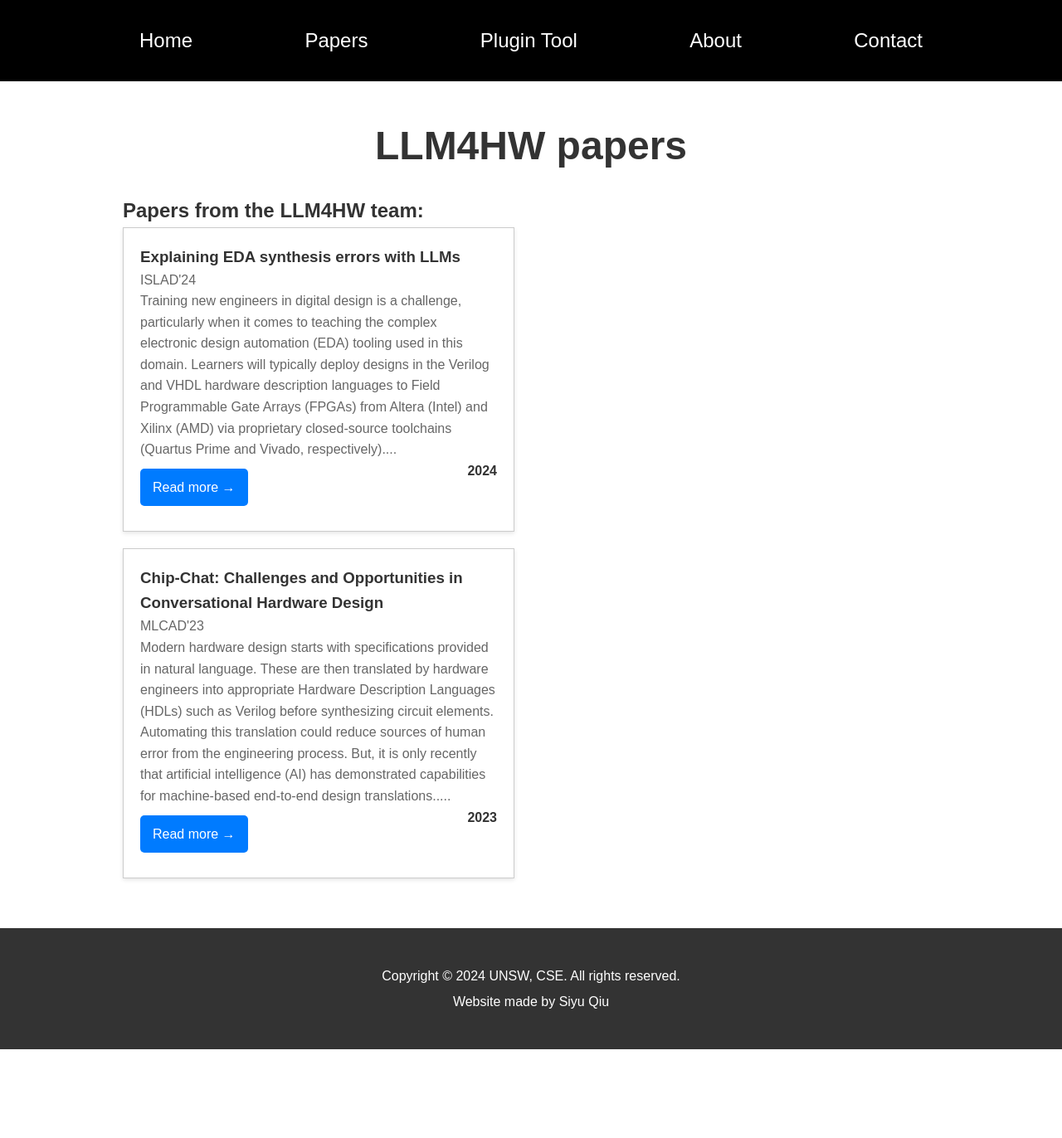
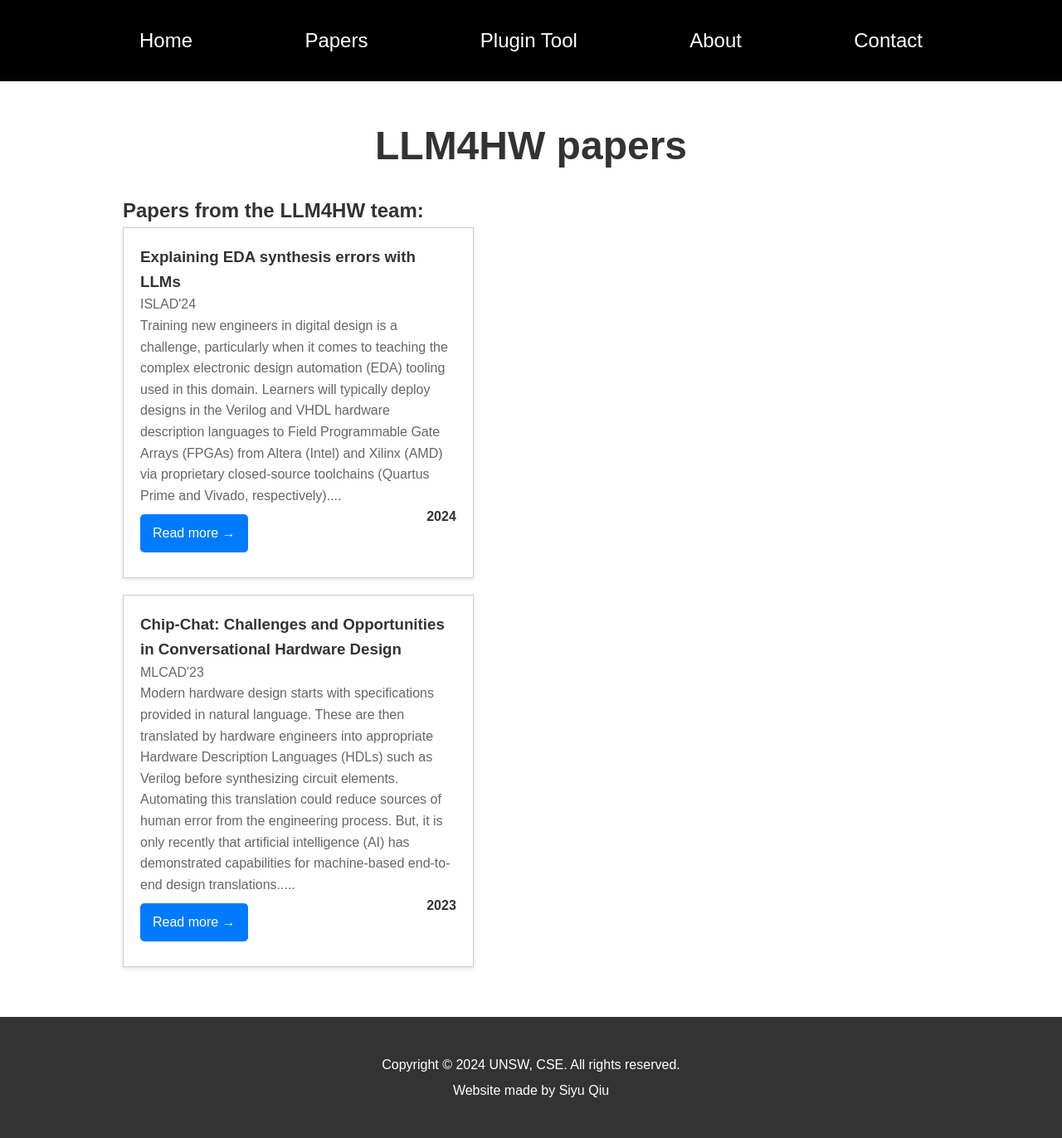
Before and after one commit to llm4hw/llm4hw.github.io, a Jekyll site: the page built from papers.md, in a window 1280 px wide. Shown: the whole page at 83% size. Built offline with Jekyll 4.4.1, drawn with Linux system fonts in a browser that asks for light colours; before the commit the page ends 1265 px from its top, so only the background shows below that.

Commit message:
Update style.css

```diff
--- a/assets/css/style.css
+++ b/assets/css/style.css
@@ -127,7 +127,7 @@ footer p {
     border: 1px solid #ccc;
     box-shadow: 0 2px 5px rgba(0,0,0,0.1);
     padding: 20px;
-    width: calc(50% - 20px); /* Adjust width for 3 boxes in a row, accounting for gap */
+    width: calc(45% - 20px); /* Adjust width for 3 boxes in a row, accounting for gap */
     background-color: #fff;
     margin-bottom: 20px; /* Adds space between rows */
 }
```
